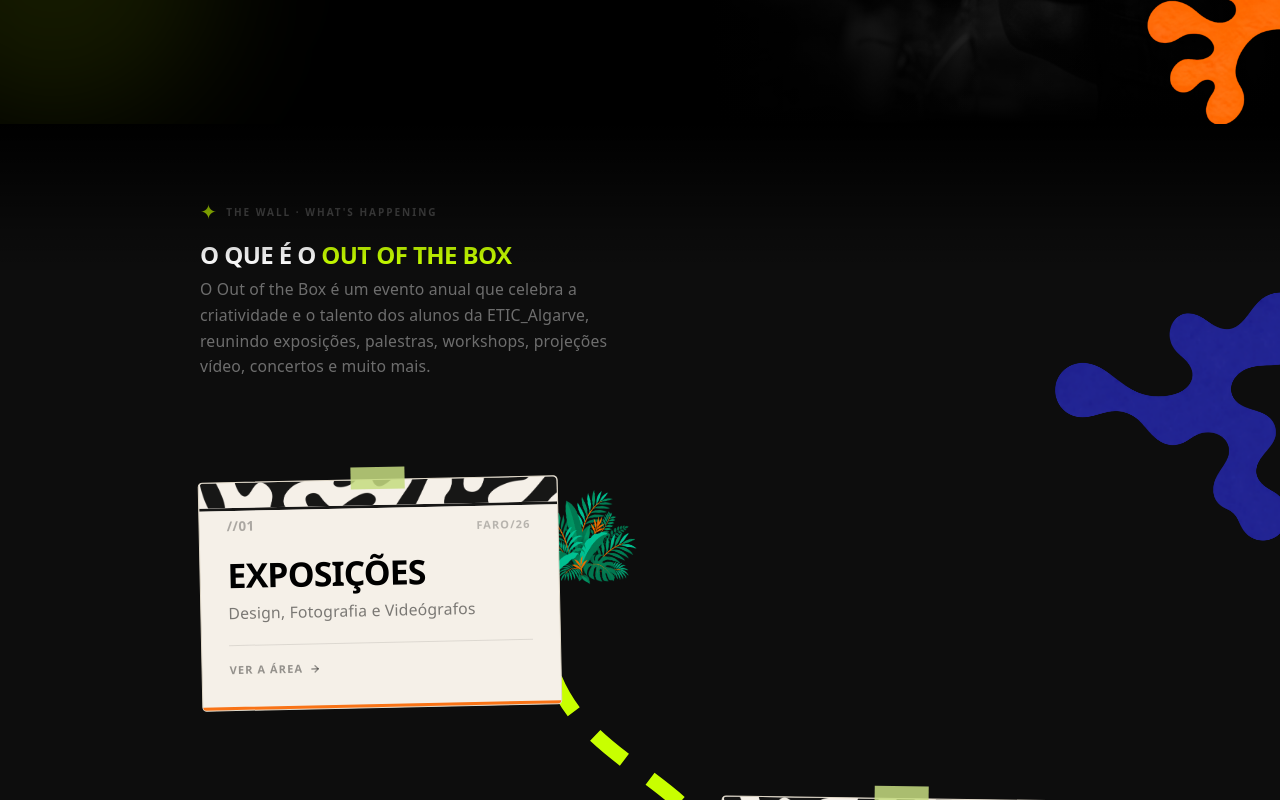
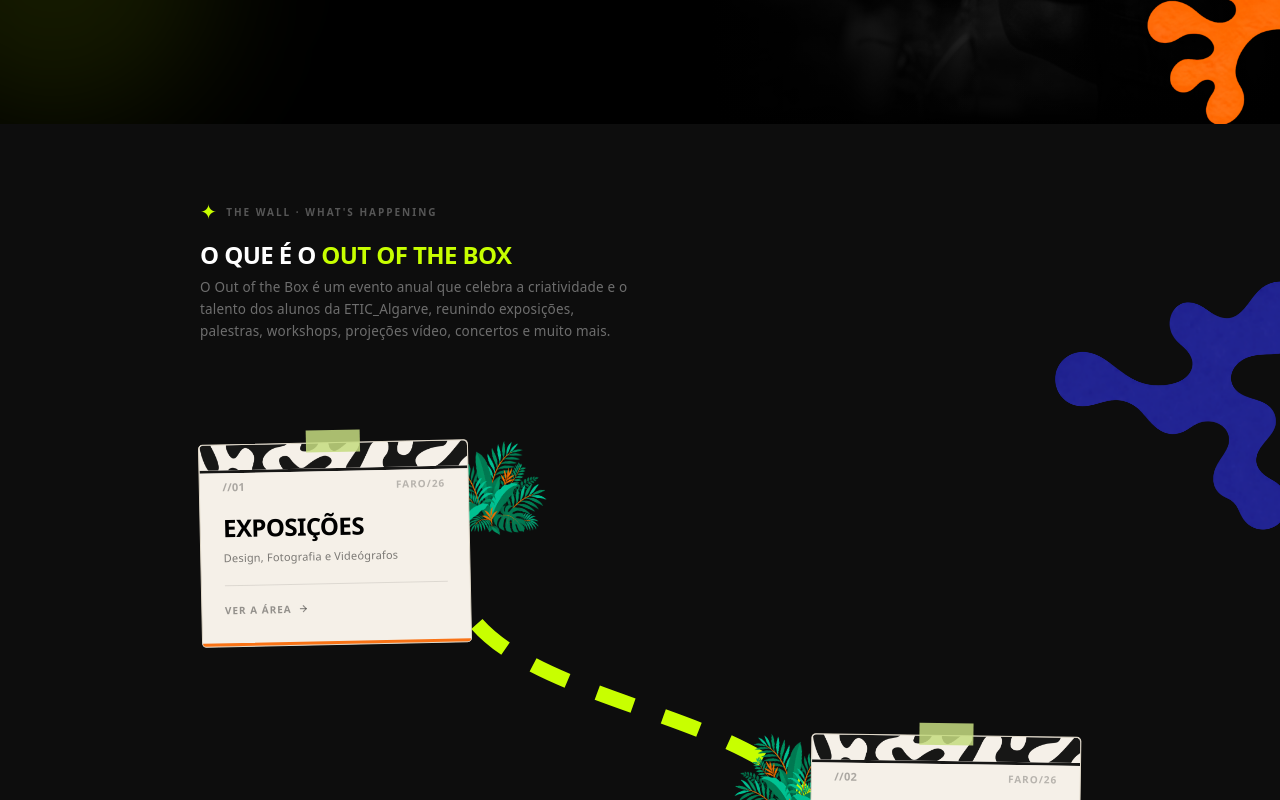
Before and after one commit to Huniity/out-of-the-box, a React (Vite) app in the folder srcs/frontend/: page / in a window 1280 px wide. Shown: the part 720-1520 px from the top of the page. Built offline with nearby package versions, Linux system fonts and the light colour scheme.

Commit message:
feat: Comment out top fade div in AreasWall component for layout adjustments

```diff
--- a/srcs/frontend/src/components/homepage/Path.tsx
+++ b/srcs/frontend/src/components/homepage/Path.tsx
@@ -93,7 +93,7 @@ export default function AreasWall() {
   return (
     <section ref={sectionRef} className="px-8 xl:px-20 py-16 overflow-hidden relative bg-white/5">
       {/* Top fade — transparent → black */}
-      <div className="absolute inset-x-0 top-0 h-32 pointer-events-none z-50" style={{ background: 'linear-gradient(to bottom, black, transparent)' }} />
+      {/* <div className="absolute inset-x-0 top-0 h-32 pointer-events-none z-50" style={{ background: 'linear-gradient(to bottom, black, transparent)' }} /> */}
                   <img
                     src={doodleBlue}
                     alt=""
@@ -182,7 +182,7 @@ export default function AreasWall() {
             <h2 className="font-black text-4xl xl:text-5xl uppercase leading-none tracking-tight">
               <span className="text-white">O que é o</span><span className="text-[#c8ff00]"> OUT OF THE BOX</span>
             </h2>
-            <p className="max-w-sm text-sm leading-relaxed text-white/40">
+            <p className="max-w-sm text-xs leading-relaxed text-white/40">
               O Out of the Box é um evento anual que celebra a criatividade e o talento dos alunos da ETIC_Algarve, reunindo exposições, palestras, workshops, projeções vídeo, concertos e muito mais.
             </p>
           </div>
@@ -277,7 +277,7 @@ export default function AreasWall() {
                 <a
                   href={`/areas/${area.slug}`}
                   ref={el => { cardRefs.current[i] = el }}
-                  className="z-20 block relative bg-[#f5f0e8] border border-[#e0d8c8] rounded-sm p-6 w-80
+                  className="z-20 block relative bg-[#f5f0e8] border border-[#e0d8c8] rounded-sm p-5 w-60
                             hover:rotate-0 hover:scale-[1.04] hover:z-20
                             transition-transform duration-300 ease-out group"
                   style={{ transform: `rotate(${area.rotate}deg)` }}
@@ -304,19 +304,19 @@ export default function AreasWall() {
                   />
 
                   <div className="flex justify-between mt-1.5 mb-3.5">
-                    <span className="text-xs font-black text-black/30 tracking-wide">//{area.num}</span>
-                    <span className="text-[11px] font-bold text-black/25 tracking-widest">FARO/26</span>
+                    <span className="text-[11px] font-black text-black/30 tracking-wide">//{area.num}</span>
+                    <span className="text-[10px] font-bold text-black/25 tracking-widest">FARO/26</span>
                   </div>
 
-                  <p className="font-black text-3xl uppercase text-black leading-none tracking-tight mb-2">
+                  <p className="font-black text-[24px] uppercase text-black leading-none tracking-tight mb-2">
                     {area.name}
                   </p>
-                  <p className="text-sm text-black/50 leading-relaxed mb-4">{area.desc}</p>
+                  <p className="text-[11px] text-black/50 leading-relaxed mb-4">{area.desc}</p>
 
                   <div className="flex justify-between items-center border-t border-black/10 pt-2.5">
-                    <span className="flex items-center gap-1.5 text-[11px] font-black text-black/40
+                    <span className="flex items-center gap-1.5 text-[10px] font-black text-black/40
                                     uppercase tracking-widest group-hover:text-[#3a7d00] transition-colors">
-                      Ver a Área <ArrowRight size={11} strokeWidth={3} />
+                      Ver a Área <ArrowRight size={10} strokeWidth={3} />
                     </span>
                   </div>
                 </a>
```
